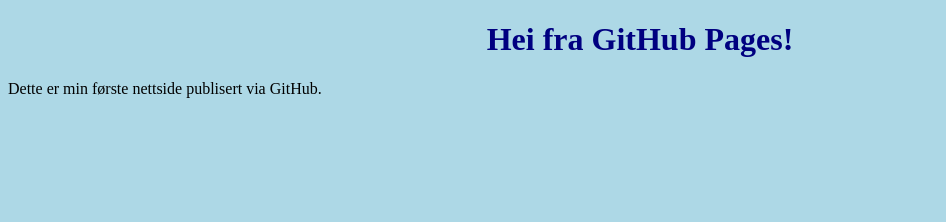
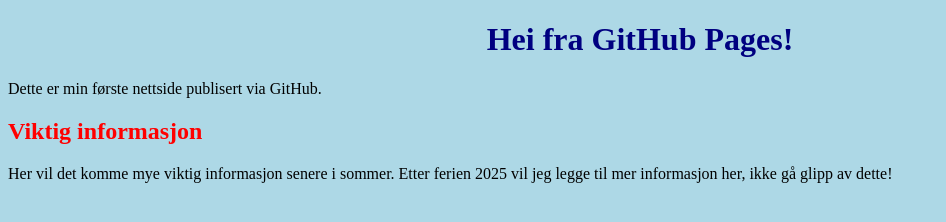
Before and after one commit to Programmeringsmesteren/Min-nettside, a plain HTML site: page index.html in a window 1280 px wide. Shown: the whole page, without its empty margins (0-946 px from the left). Drawn offline with Linux system fonts and the light colour scheme.

Commit message:
Update index.html
La til h2 overskriften i rød tekst.
La også til litt mer innhold

```diff
--- a/index.html
+++ b/index.html
@@ -10,10 +10,16 @@
       color: navy;
       text-align: center;
     }
+    h2 {
+      color: red;
+    }
   </style>
 </head>
 <body>
   <h1>Hei fra GitHub Pages!</h1>
   <p>Dette er min første nettside publisert via GitHub.</p>
+  <h2>Viktig informasjon</h2>
+  <p>Her vil det komme mye viktig informasjon senere i sommer. Etter ferien 2025 vil jeg legge til mer informasjon her, ikke gå glipp av dette!</p>
+
 </body>
 </html>
```
